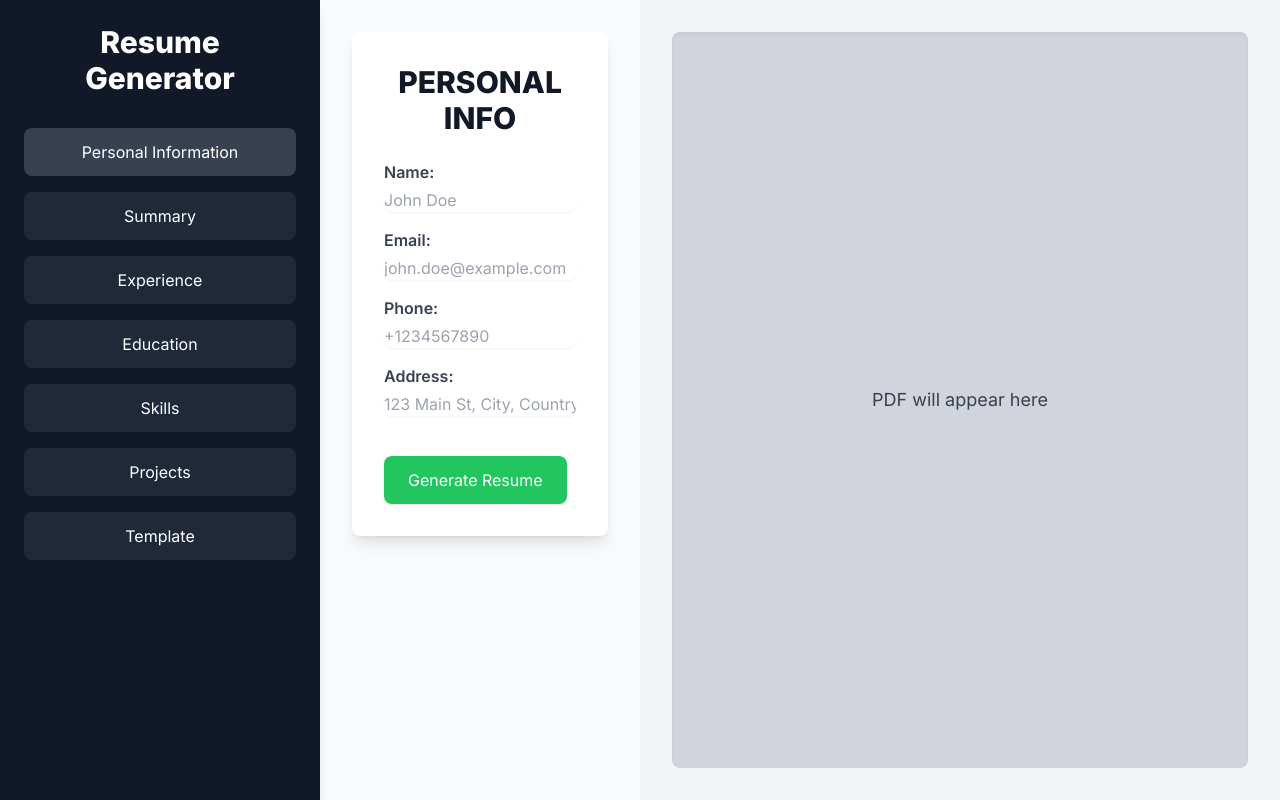
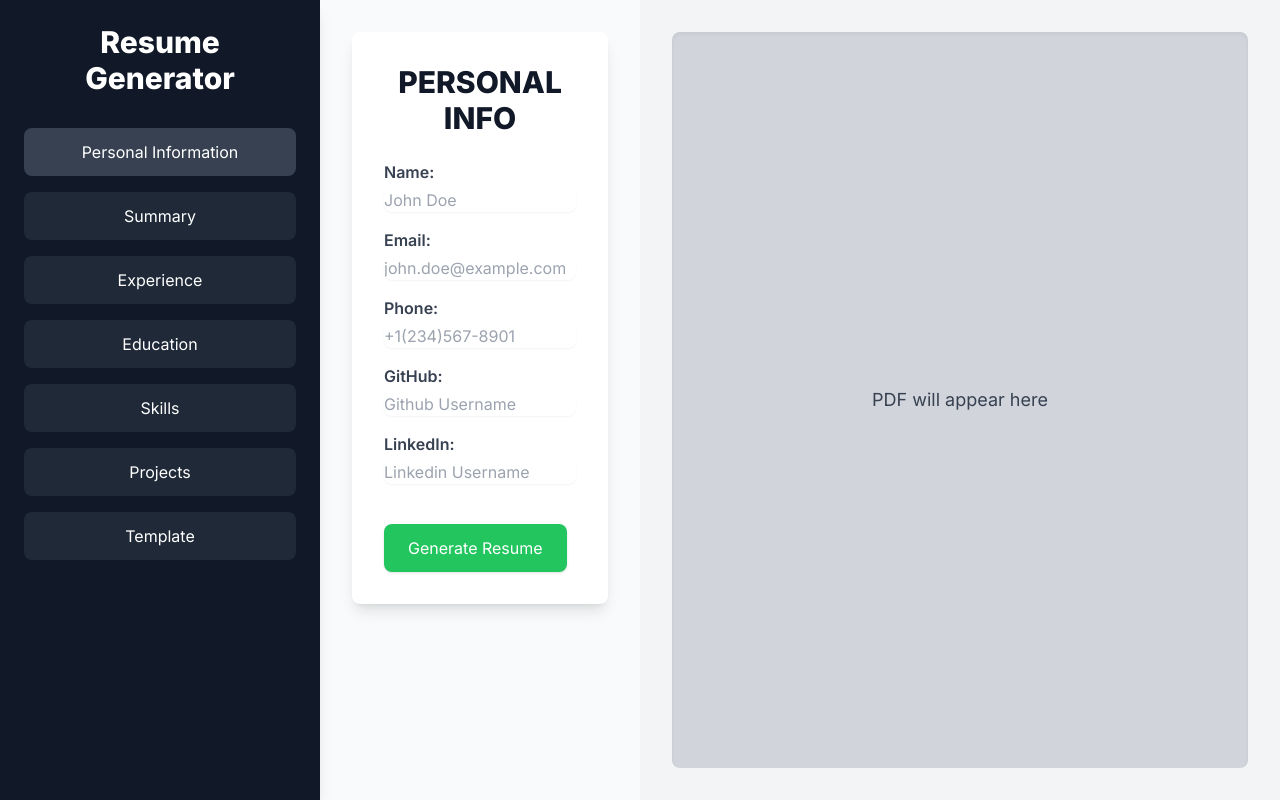
Before and after one commit to Ori2846/ResumeGenerator, a Next.js app in the folder NextJS-App/resgen/: page / in a window 1280 px wide. Built offline with nearby package versions, Linux system fonts and the light colour scheme.

Commit message:
add github linkedin and link

```diff
--- a/NextJS-App/resgen/app/page.js
+++ b/NextJS-App/resgen/app/page.js
@@ -14,7 +14,8 @@ export default function Home() {
     name: '',
     email: '',
     phone: '',
-    address: ''
+    github: '',
+    linkedin: ''
   });
   const [pdfUrl, setPdfUrl] = useState(null);
   const [currentSection, setCurrentSection] = useState('personal-info');
@@ -192,7 +193,7 @@ export default function Home() {
             <h1 className="text-2xl md:text-3xl font-extrabold text-gray-900">{currentSection.replace('-', ' ').toUpperCase()}</h1>
           </div>
           <div className="grid grid-cols-1 gap-4 md:gap-6">
-            {currentSection === 'personal-info' && (
+          {currentSection === 'personal-info' && (
               <div className="col-span-1">
                 <div className="mb-4">
                   <label htmlFor="name" className="block text-gray-700 font-semibold">Name:</label>
@@ -204,11 +205,15 @@ export default function Home() {
                 </div>
                 <div className="mb-4">
                   <label htmlFor="phone" className="block text-gray-700 font-semibold">Phone:</label>
-                  <input type="text" className="mt-1 block w-full border-gray-300 rounded-lg shadow-sm focus:border-indigo-300 focus:ring focus:ring-indigo-200 focus:ring-opacity-50" id="phone" name="phone" onChange={handleChange} value={formData.phone || ''} placeholder="+1234567890" />
+                  <input type="text" className="mt-1 block w-full border-gray-300 rounded-lg shadow-sm focus:border-indigo-300 focus:ring focus:ring-indigo-200 focus:ring-opacity-50" id="phone" name="phone" onChange={handleChange} value={formData.phone || ''} placeholder="+1(234)567-8901" />
                 </div>
                 <div className="mb-4">
-                  <label htmlFor="address" className="block text-gray-700 font-semibold">Address:</label>
-                  <input type="text" className="mt-1 block w-full border-gray-300 rounded-lg shadow-sm focus:border-indigo-300 focus:ring focus:ring-indigo-200 focus:ring-opacity-50" id="address" name="address" onChange={handleChange} value={formData.address || ''} placeholder="123 Main St, City, Country" />
+                  <label htmlFor="github" className="block text-gray-700 font-semibold">GitHub:</label>
+                  <input type="text" className="mt-1 block w-full border-gray-300 rounded-lg shadow-sm focus:border-indigo-300 focus:ring focus:ring-indigo-200 focus:ring-opacity-50" id="github" name="github" onChange={handleChange} value={formData.github || ''} placeholder="Github Username" />
+                </div>
+                <div className="mb-4">
+                  <label htmlFor="linkedin" className="block text-gray-700 font-semibold">LinkedIn:</label>
+                  <input type="text" className="mt-1 block w-full border-gray-300 rounded-lg shadow-sm focus:border-indigo-300 focus:ring focus:ring-indigo-200 focus:ring-opacity-50" id="linkedin" name="linkedin" onChange={handleChange} value={formData.linkedin || ''} placeholder="Linkedin Username" />
                 </div>
               </div>
             )}
```
Also changed, not shown: 2 other files (tests, documents, lock files or other folders).
